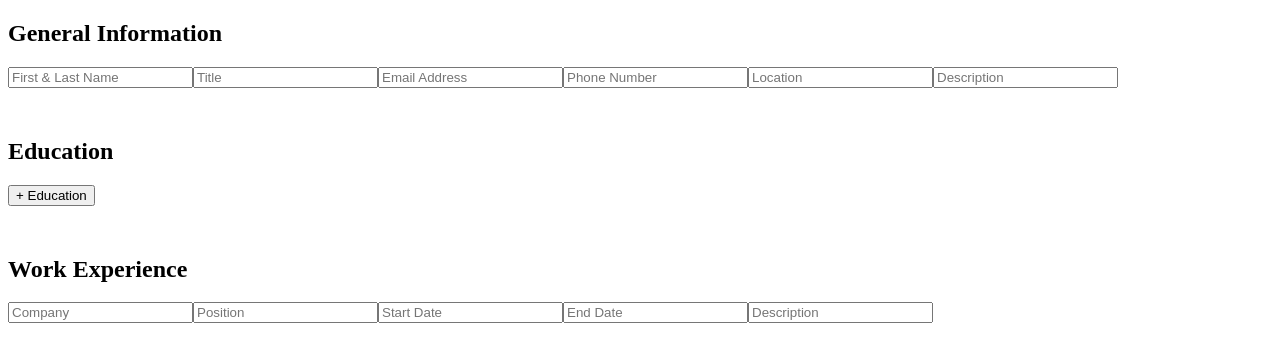
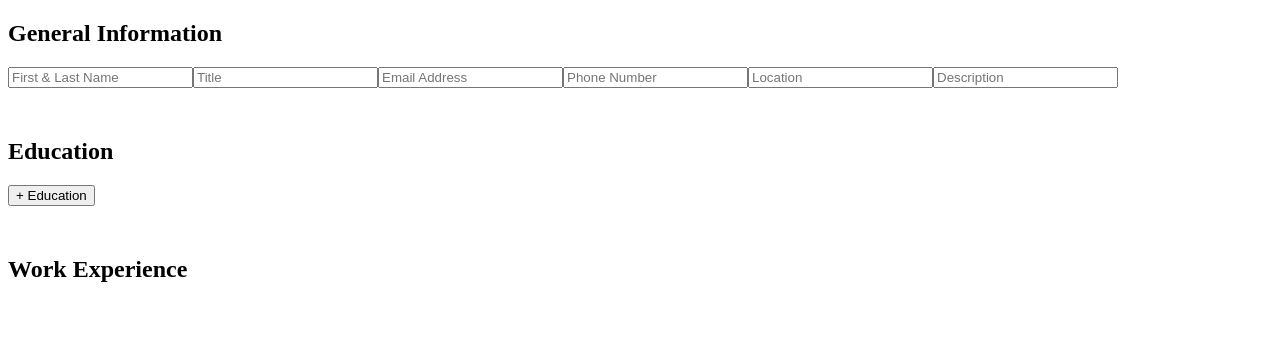
Before and after one commit to caylinvu/cv-app, a React (Vite) app: page / in a window 1280 px wide. Shown: the top 362 px of the page. Built offline with nearby package versions, Linux system fonts and the light colour scheme.

Commit message:
Create WorkExpForm component

```diff
--- a/src/App.jsx
+++ b/src/App.jsx
@@ -19,13 +19,7 @@ function App() {
 
   const [education, setEducation] = useState([]);
 
-  const [workExp, setWorkExp] = useState({
-    company: '',
-    position: '',
-    startDate: '',
-    endDate: '',
-    description: '',
-  });
+  const [workExp, setWorkExp] = useState([]);
 
   const handleGeneralChange = (e) => {
     setGeneralInfo({ ...generalInfo, [e.target.name]: e.target.value });
@@ -58,10 +52,10 @@ function App() {
         <InputGeneralInfo info={generalInfo} handleChange={handleGeneralChange} />
         <InputEducation
           education={education}
+          setEducation={setEducation}
           handleChange={handleEducationChange}
-          setEducation={setEducation}
         />
-        <InputWorkExp info={workExp} handleChange={handleWorkChange} />
+        <InputWorkExp workExp={workExp} setWorkExp={setWorkExp} handleChange={handleWorkChange} />
       </div>
       <div className="display-container">
         <DisplayGeneralInfo info={generalInfo} />
--- a/src/components/education/InputEducation.jsx
+++ b/src/components/education/InputEducation.jsx
@@ -2,7 +2,7 @@ import { useState } from 'react';
 import EducationForm from './EducationForm';
 import { AddButton, EditButton, DeleteButton } from '../Buttons';
 
-function InputEducation({ education, handleChange, setEducation }) {
+function InputEducation({ education, setEducation, handleChange }) {
   const [showInputs, setShowInputs] = useState(false);
   const [newId, setNewId] = useState(0);
   const [isActive, setIsActive] = useState(0);
--- a/src/components/workExp/InputWorkExp.jsx
+++ b/src/components/workExp/InputWorkExp.jsx
@@ -1,46 +1,7 @@
-function InputWorkExp({ info, handleChange }) {
+function InputWorkExp({ workExp, setWorkExp, handleChange }) {
   return (
-    <div className="work-exp">
+    <div className="input-work-exp">
       <h2>Work Experience</h2>
-      <form className="work-form">
-        <div className="work-inputs">
-          <input
-            type="text"
-            placeholder="Company"
-            name="company"
-            value={info.company}
-            onChange={handleChange}
-          />
-          <input
-            type="text"
-            placeholder="Position"
-            name="position"
-            value={info.position}
-            onChange={handleChange}
-          />
-          <input
-            type="text"
-            placeholder="Start Date"
-            name="startDate"
-            value={info.startDate}
-            onChange={handleChange}
-          />
-          <input
-            type="text"
-            placeholder="End Date"
-            name="endDate"
-            value={info.endDate}
-            onChange={handleChange}
-          />
-          <input
-            type="text"
-            placeholder="Description"
-            name="description"
-            value={info.description}
-            onChange={handleChange}
-          />
-        </div>
-      </form>
     </div>
   );
 }
```
Also changed, not shown: src/components/workExp/WorkExpForm.jsx (added, +48 -0 lines).
